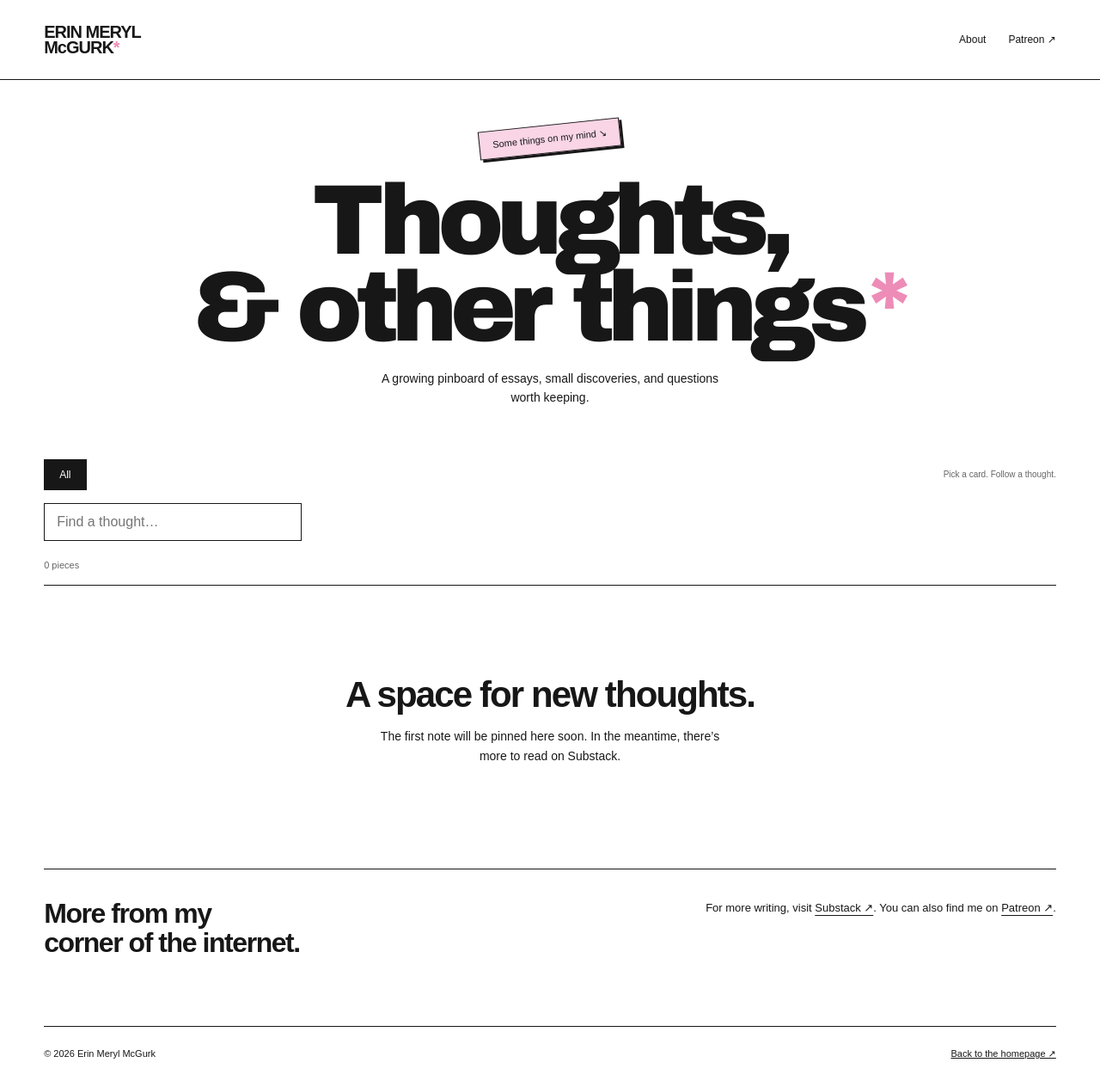
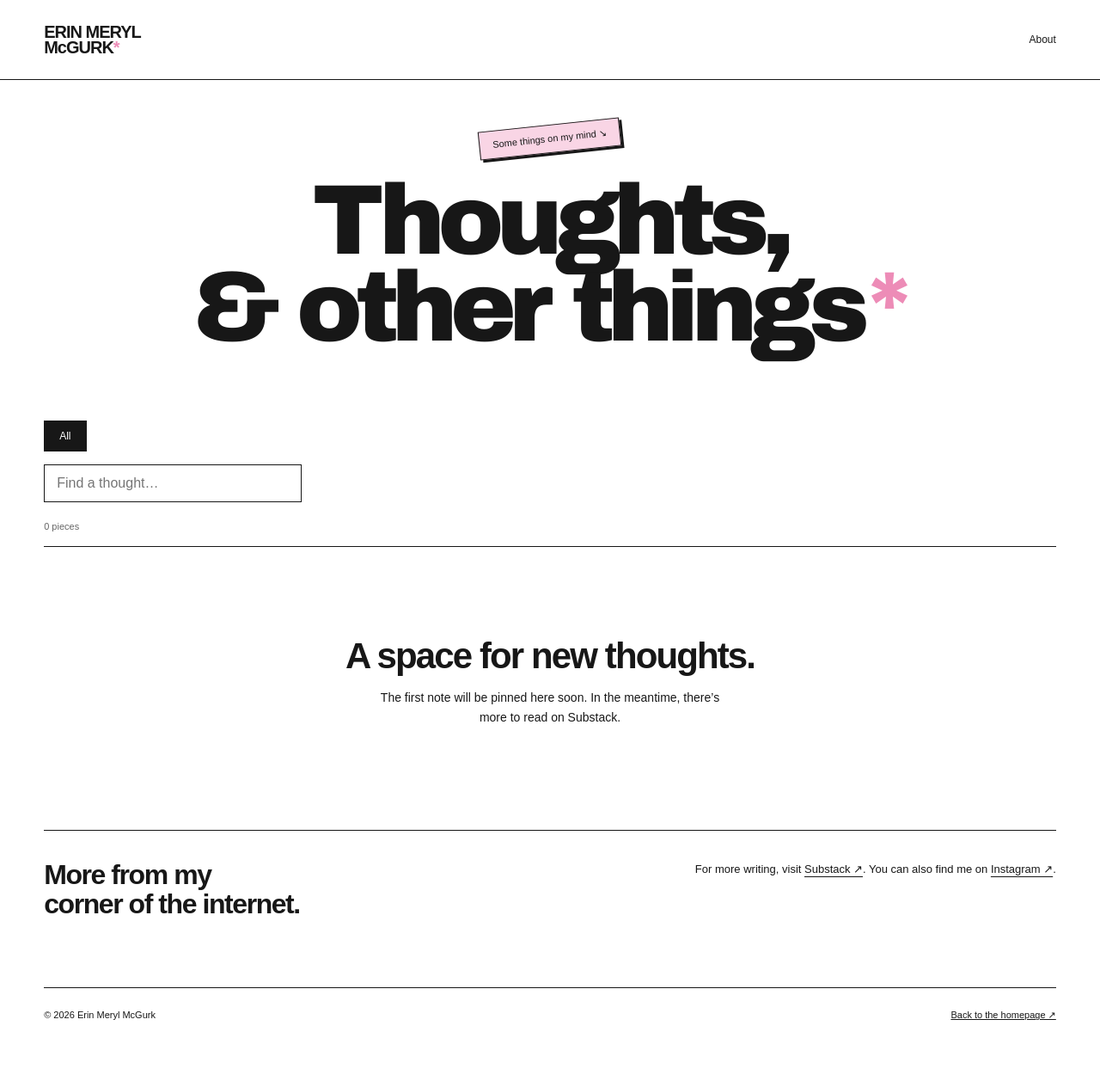
Before and after one commit to erxn-mcg/portfoliositee, a Jekyll site: the page blog/index.html, which Jekyll copies as it is, in a window 1280 px wide. Shown: the whole page at 86% size. Built offline with Jekyll 4.4.1, drawn with Linux system fonts in a browser that asks for light colours; after the commit the page ends 1212 px from its top, so only the background shows below that.

Commit message:
Refine Patreon styling, audience counts, and blog navigation copy

```diff
--- a/_layouts/note.html
+++ b/_layouts/note.html
@@ -1,6 +1,6 @@
 <!doctype html>
 <html lang="en"><head><meta charset="utf-8"><meta name="viewport" content="width=device-width,initial-scale=1"><meta name="description" content="{{ page.excerpt | strip_html | escape }}"><title>{{ page.title | escape }} · Erin Meryl McGurk</title><link rel="canonical" href="{{ page.url | absolute_url }}"><link rel="stylesheet" href="{{ '/blog/styles.css' | relative_url }}"></head>
-<body><header><a class="brand" href="{{ '/' | relative_url }}">ERIN MERYL<br>McGURK<span>*</span></a><nav><a href="{{ '/blog/' | relative_url }}">The Pinboard</a><a href="https://patreon.com/erinmerylstudy">Patreon ↗</a></nav></header>
+<body><header><a class="brand" href="{{ '/' | relative_url }}">ERIN MERYL<br>McGURK<span>*</span></a><nav><a href="{{ '/blog/' | relative_url }}">notes and thoughts</a></nav></header>
 <main class="reading"><a class="back" href="{{ '/blog/' | relative_url }}">← Back to the Pinboard</a><p class="eyebrow">{{ page.topic | escape }} / {{ page.kind | default: 'Note' | escape }} / {{ page.date | date: '%-d %b %Y' }}</p><h1>{{ page.title | escape }}</h1><p class="excerpt">{{ page.excerpt | escape }}</p>
 {% if page.image and page.image != '' %}<img class="article-cover" src="{{ page.image | relative_url | escape }}" alt="{{ page.image_alt | escape }}">{% endif %}
 <div class="note-content">{{ content }}</div></main>
--- a/blog/index.html
+++ b/blog/index.html
@@ -1,7 +1,7 @@
 <!doctype html>
 <html lang="en"><head><meta charset="utf-8"><meta name="viewport" content="width=device-width,initial-scale=1"><meta name="description" content="Notes, essays, and questions from Erin Meryl McGurk."><title>Thoughts & other things · Erin Meryl McGurk</title><link rel="stylesheet" href="styles.css"></head>
-<body><header><a class="brand" href="../">ERIN MERYL<br>McGURK<span>*</span></a><nav><a href="../">About</a><a href="https://patreon.com/erinmerylstudy">Patreon ↗</a></nav></header>
-<main class="wrap" id="pinboard"><section class="board-intro"><span class="scribble">Some things on my mind ↘</span><h1 class="title">Thoughts,<br>& other things<span style="color:#ed8cb7">*</span></h1><p>A growing pinboard of essays, small discoveries, and questions worth keeping.</p></section>
-<section aria-label="Writing pinboard"><div class="board-toolbar"><div class="filters" aria-label="Filter writing by topic"></div><span class="note">Pick a card. Follow a thought.</span></div><div class="search-wrap"><label class="visually-hidden" for="search">Search notes</label><input id="search" type="search" placeholder="Find a thought…"></div><p class="result" role="status" aria-live="polite"></p><div class="board"><p class="loading">Loading the Pinboard…</p></div></section>
-<aside class="board-note"><h2>More from my<br>corner of the internet.</h2><p>For more writing, visit <a href="https://erinmerylstudy.substack.com">Substack ↗</a>. You can also find me on <a href="https://patreon.com/erinmerylstudy">Patreon ↗</a>.</p></aside></main>
+<body><header><a class="brand" href="../">ERIN MERYL<br>McGURK<span>*</span></a><nav><a href="../">About</a></nav></header>
+<main class="wrap" id="pinboard"><section class="board-intro"><span class="scribble">Some things on my mind ↘</span><h1 class="title">Thoughts,<br>& other things<span style="color:#ed8cb7">*</span></h1></section>
+<section aria-label="Writing pinboard"><div class="board-toolbar"><div class="filters" aria-label="Filter writing by topic"></div></div><div class="search-wrap"><label class="visually-hidden" for="search">Search notes</label><input id="search" type="search" placeholder="Find a thought…"></div><p class="result" role="status" aria-live="polite"></p><div class="board"><p class="loading">Loading the Pinboard…</p></div></section>
+<aside class="board-note"><h2>More from my<br>corner of the internet.</h2><p>For more writing, visit <a href="https://erinmerylstudy.substack.com">Substack ↗</a>. You can also find me on <a href="https://www.instagram.com/erinmerylstudy/">Instagram ↗</a>.</p></aside></main>
 <footer><span>© <span id="year"></span> Erin Meryl McGurk</span><a href="../">Back to the homepage ↗</a></footer><script src="notes.js" defer></script></body></html>
```
Also changed, not shown: index.html (+2 -2 lines).
